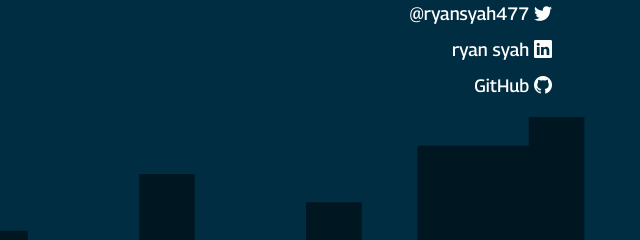
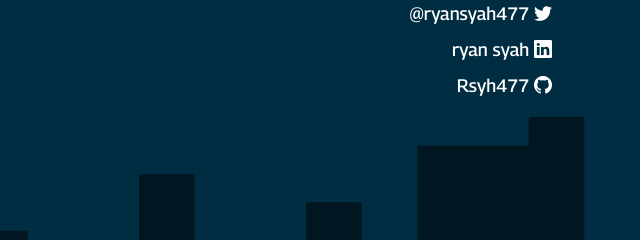
Before and after one commit to Rsyh477/Rsyh477.github.io, a plain HTML site: page index.html in a window 1280 px wide. Shown: the part 2831-3071 px from the top of the page, 640-1280 px from the left. Drawn offline with nearby package versions, Linux system fonts and the light colour scheme.

Commit message:
Tambah User GitHub

```diff
--- a/index.html
+++ b/index.html
@@ -214,7 +214,7 @@
         <a href="">KPLK477 <i class="bi bi-instagram"></i></a>
         <a href="">@ryansyah477 <i class="bi bi-twitter"></i></a>
         <a href="">ryan syah <i class="bi bi-linkedin"></i></a>
-        <a href="">GitHub <i class="bi bi-github"></i></a>
+        <a href="">Rsyh477 <i class="bi bi-github"></i></a>
       </div>
       </div>
         </form>
```
